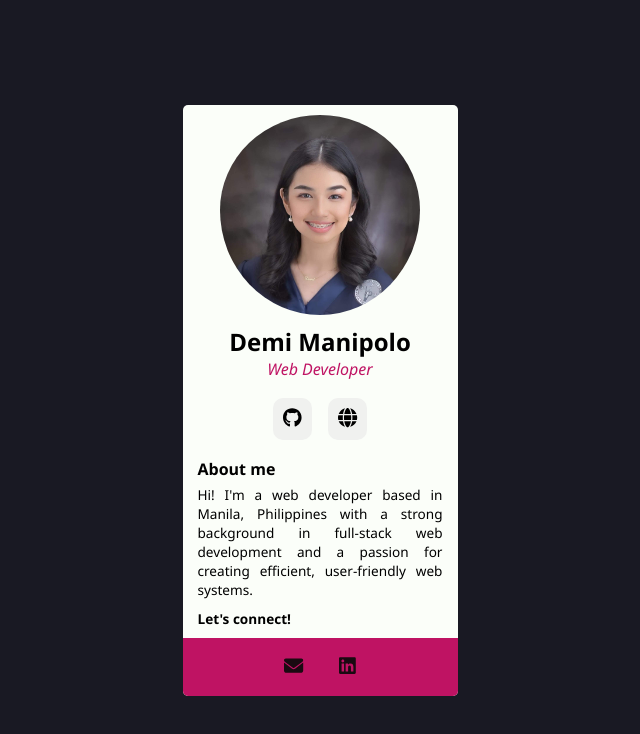
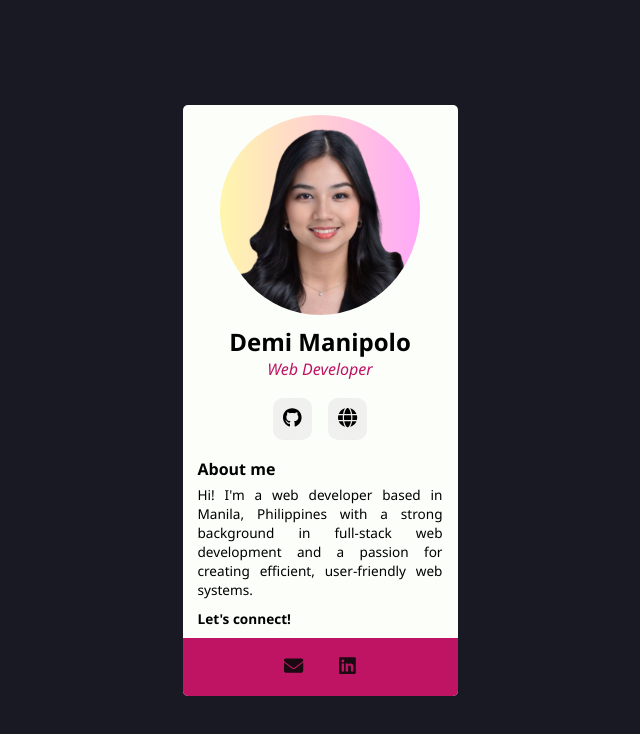
Before and after one commit to mmadiee/scrimba-digital-business-card, a React (Vite) app: page / in a window 1280 px wide. Shown: the top 734 px of the page, without its empty margins (320-960 px from the left). Built offline with nearby package versions, Linux system fonts and the light colour scheme.

Commit message:
edit: Updated Image

```diff
--- a/src/components/Header.jsx
+++ b/src/components/Header.jsx
@@ -1,9 +1,9 @@
-import profile from "../img/DemiMae.jpg"
+import profile from "../img/DemiMae.png"
 
 export default function Header() {
     return (
         <>
-            <img src={profile} className="profile"/>
+            <img src={profile} className="profile" style={{ borderRadius: "50%" }} />
         </>
     );
 }
```
Also changed, not shown: src/img/DemiMae.jpg (deleted), src/img/DemiMae.png (added).
